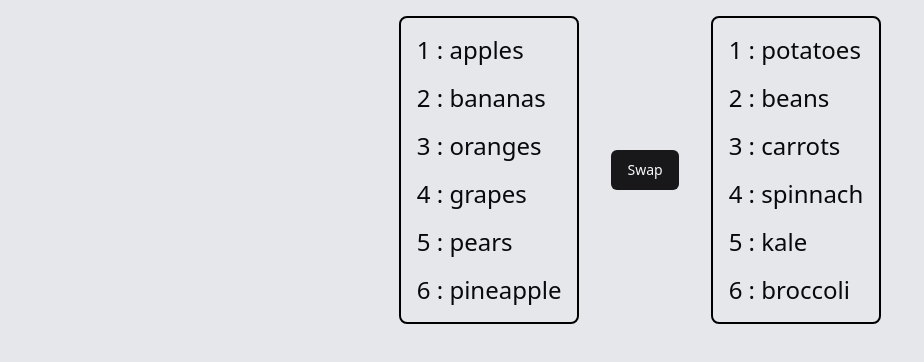
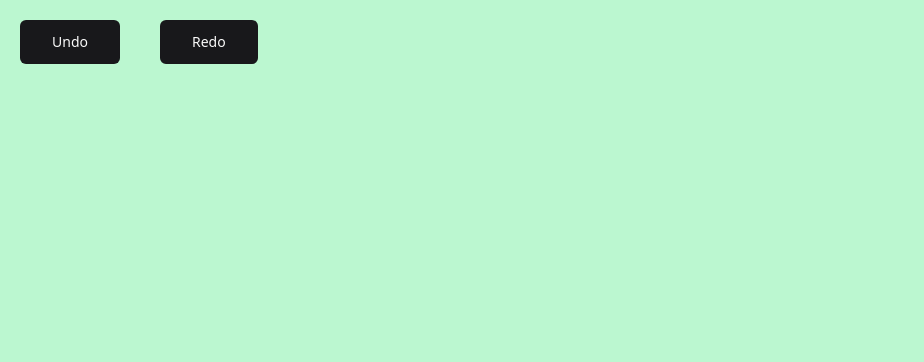
Before and after one commit to kabeerx9/react-examples, a React (Vite) app: page / in a window 1280 px wide. Shown: the top 362 px of the page, without its empty margins (0-924 px from the left). Built offline with nearby package versions, Linux system fonts and the light colour scheme.

Commit message:
practice-2(undo redo click events)

```diff
--- a/src/App.tsx
+++ b/src/App.tsx
@@ -1,10 +1,10 @@
-import Practice1 from './interview-challenge/Practice1';
+import Practice2 from '@/interview-challenge/Practice2.tsx';
 
 const App = () => {
   return (
     <>
       <div className="h-screen w-screen bg-gray-200">
-        <Practice1 />
+        <Practice2 />
       </div>
     </>
   );
--- /dev/null
+++ b/src/interview-challenge/Practice2.tsx
@@ -0,0 +1,48 @@
+import React, { useState } from 'react';
+import { Button } from '@/components/ui/button.tsx';
+
+interface Position {
+  x: number;
+  y: number;
+}
+
+const Practice2 = () => {
+
+  const [circles, setCircles] = useState<Position[]>([]);
+  const [poppedCircles, setPoppedCircles] = useState<Position[]>([]);
+
+  const handleUndo = (e: React.MouseEvent<HTMLButtonElement, MouseEvent>) => {
+    e.stopPropagation();
+    const lastCircle = circles.pop();
+    if (!lastCircle) return;
+    setPoppedCircles((prev) => ([...prev, lastCircle]));
+  };
+  const handleRedo = (e: React.MouseEvent<HTMLButtonElement, MouseEvent>) => {
+    e.stopPropagation();
+    const lastCircle = poppedCircles.pop();
+    if (!lastCircle) return;
+    setCircles((prev) => ([...prev, lastCircle]));
+
+  };
+
+  const handleClick = (e: React.MouseEvent<HTMLDivElement, MouseEvent>) => {
+    console.log(e.clientX, e.clientY);
+
+    setCircles((prev) => ([...prev, { x: e.clientX, y: e.clientY }]));
+  };
+
+
+  return <div onClick={handleClick} className="h-full w-full bg-green-200 ">
+    <div className="flex gap-10 p-5 ">
+      <Button size="lg" onClick={handleUndo}>Undo</Button>
+      <Button size="lg" onClick={handleRedo}>Redo</Button>
+    </div>
+    {circles.map((circle, index) => (
+      <div key={index}
+           className={'h-10 w-10 bg-red-700 rounded-full absolute'}
+           style={{ top: circle.y - 20, left: circle.x - 20 }}
+      ></div>
+    ))}
+  </div>;
+};
+export default Practice2;
```
